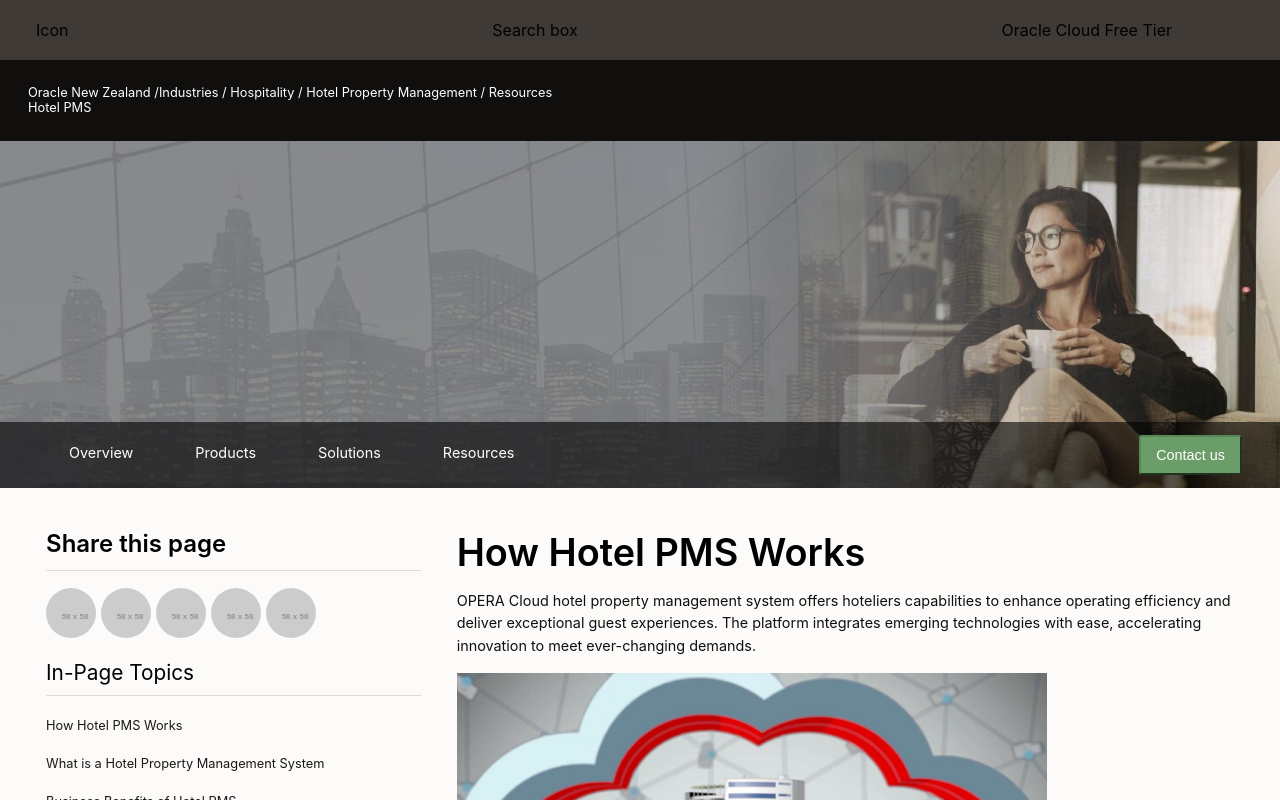
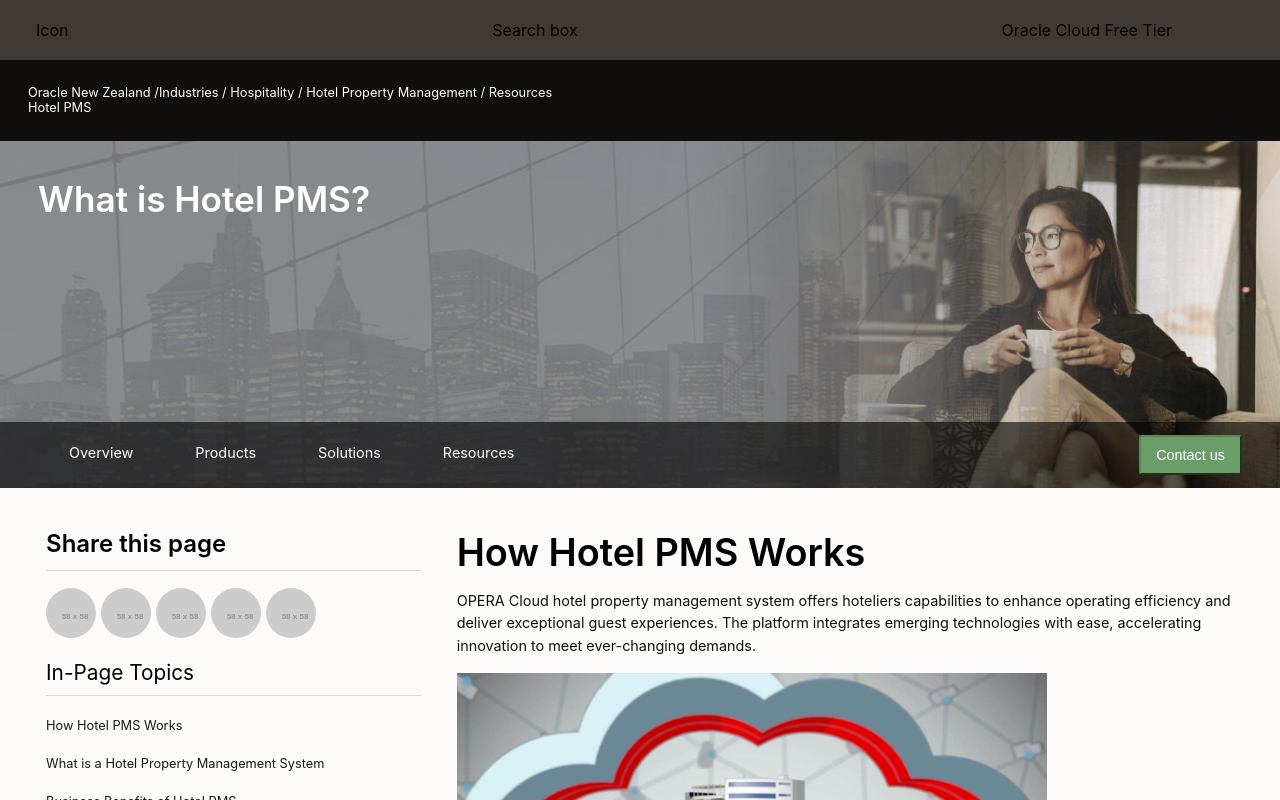
Before and after one commit to gonghaima/xenia_oracle, a React (Create React App) app: page / in a window 1280 px wide. Shown: the top 800 px of the page. Built offline with nearby package versions, Linux system fonts and the light colour scheme.

Commit message:
text on hero image

```diff
--- a/src/App.js
+++ b/src/App.js
@@ -19,7 +19,9 @@
         </div>
       </div>
       <section className="head-section">
-        <div className="head-section-content"></div>
+        <div className="head-section-content">
+          <h2>What is Hotel PMS?</h2>
+        </div>
       </section>
       <nav>
         <div className="nav-item">
--- a/src/App.scss
+++ b/src/App.scss
@@ -53,7 +53,7 @@
   height: calc(3.1948881789vw + 39.8817891374px);
   background: #100f0e;
   font-size: 0.8em;
-  color: #fff;
+  color: $primary-font-color;
   display: flex;
   .breadcrumb-content {
     display: flex;
@@ -65,14 +65,19 @@
 
 .head-section {
   background: url(./img/xenia-head-img.jpg);
-  padding: 66px 0px 0px 0px;
+  padding: 0px 0px 66px 0px;
   background-size: cover;
   background-position: 42% 0px;
   background-repeat: no-repeat;
   // background-size: cover;
   .head-section-content {
     //  min-height: calc(13.2530120482vw + 187.951807229px + -8.9rem);
-    padding: 0px 38px 0px 38px;
+    padding: 2.3em 38px 2em 38px;
+    h2 {
+      font-size: 2.2em;
+      font-weight: 600;
+      color: $primary-font-color;
+    }
   }
 }
 
```
